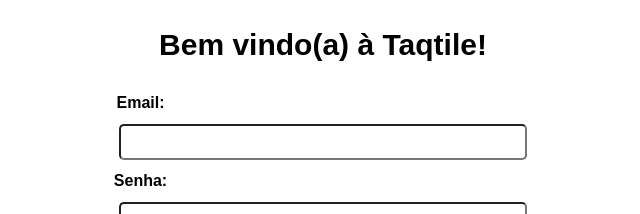
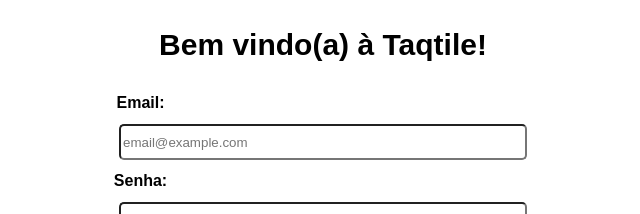
Before and after one commit to Davi-s-Brain/Onboarding-instituto-front, a React (Create React App) app: page / in a window 1280 px wide. Shown: the top 214 px of the page, without its empty margins (317-957 px from the left). Built offline with nearby package versions, Linux system fonts and the light colour scheme.

Commit message:
Adding the outline of the validator

```diff
--- a/src/components/Login.component.tsx
+++ b/src/components/Login.component.tsx
@@ -1,15 +1,16 @@
 import React from 'react';
 import { Input, Button, Label, Forms, Title } from './Login.component.style';
+import Validator from './data_validator';
 
-export default function Login():JSX.Element {
+export default function Login(): JSX.Element {
   return (
-    <Forms className='App'>
+    <Forms >
       <Title>Bem vindo(a) à Taqtile!</Title>
-      <Label > Email: </Label>
-      <Input type='Email' />
-      <Label > Senha: </Label>
-      <Input type='Senha' />
-      <Button>Submit</Button>
+      <Label> Email: </Label>
+      <Input id='email' type='Email' placeholder='email@example.com' />
+      <Label> Senha: </Label>
+      <Input id='senha' type='Senha' />
+      <Button onSubmit={Validator}>Submit</Button>
     </Forms>
   );
 }
--- /dev/null
+++ b/src/components/data_validator.tsx
@@ -0,0 +1,7 @@
+import React from 'react';
+
+export default function Validator() {
+  const input = document.querySelector('#email');
+  const email = input
+  console.log(email);
+}
```
